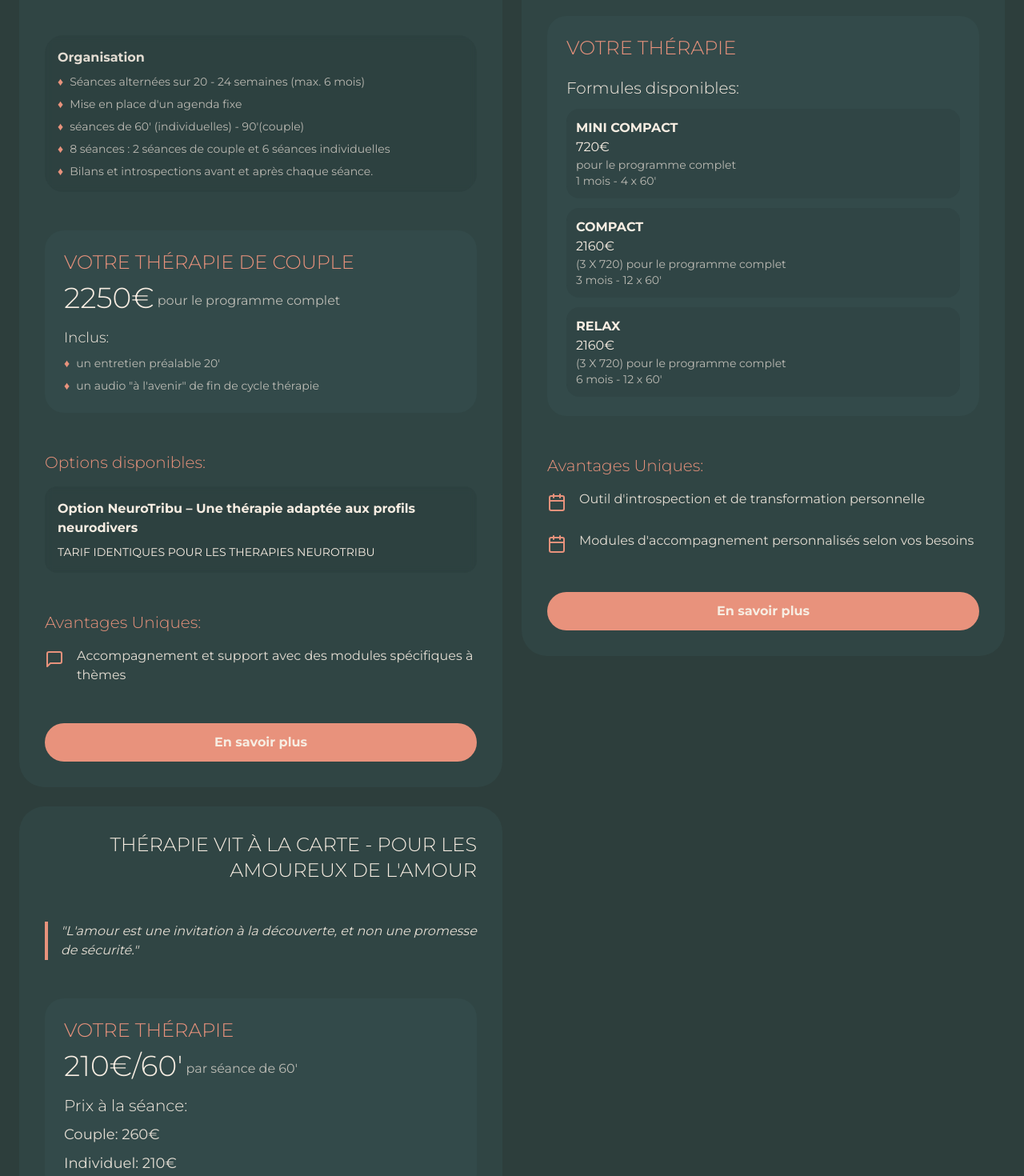
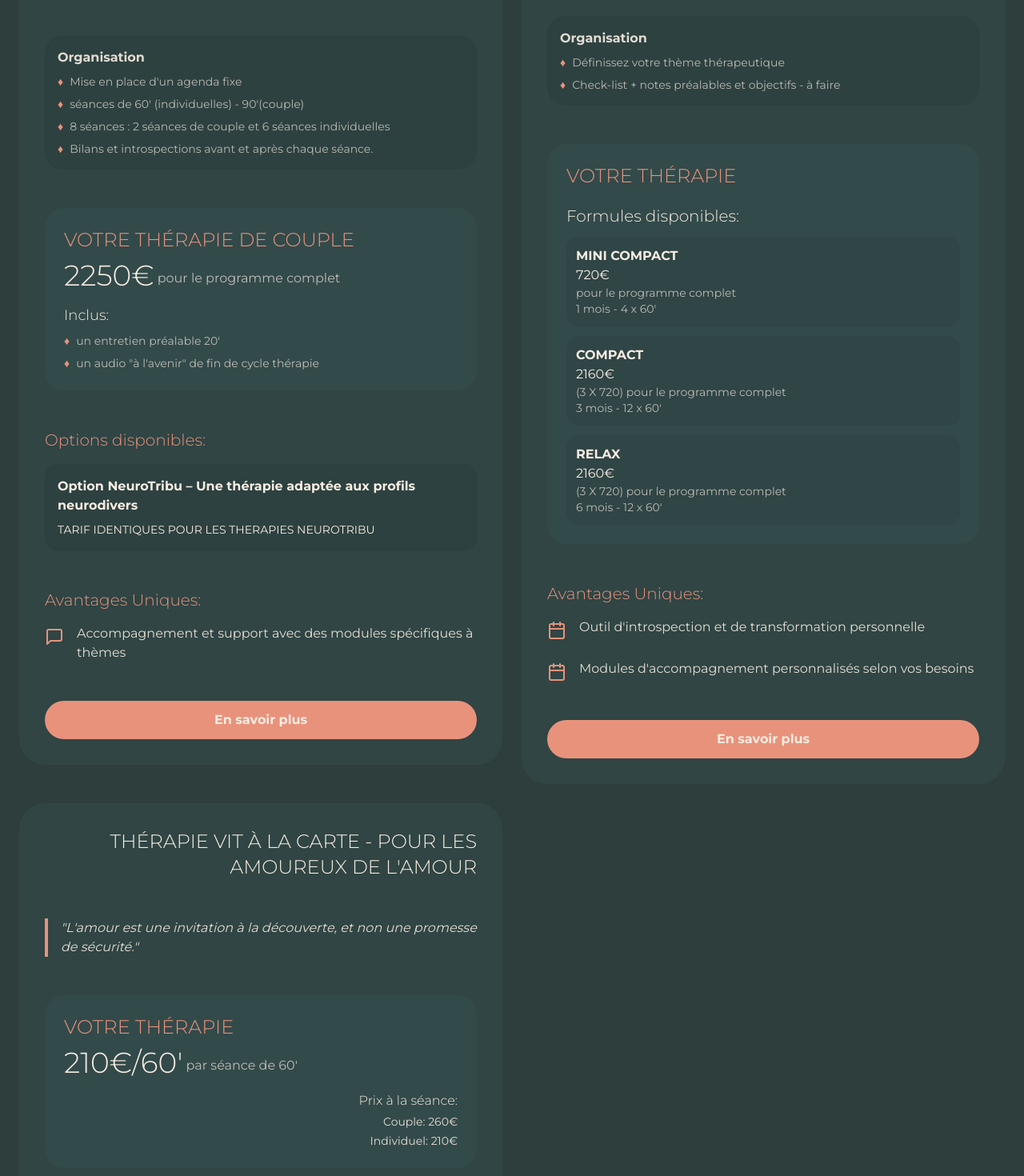
Before and after one commit to numerized/anneyvonnetherapeute, a Next.js app: page /therapies in a window 1280 px wide. Shown: the part 440-1910 px from the top of the page at 80% size. Built offline with nearby package versions, Linux system fonts and the light colour scheme; what @sanity/demo would draw is missing.

Commit message:
Update therapy card UI and standardize therapy offering features

```diff
--- a/components/TherapyOfferings/TherapyCard.tsx
+++ b/components/TherapyOfferings/TherapyCard.tsx
@@ -57,10 +57,15 @@ export const TherapyCard: React.FC<TherapyCardProps> = ({
   const getOrganizationPoints = () => {
     const points: string[] = [];
 
-    if (therapy.mainOffering.details?.duration) {
-      points.push(therapy.mainOffering.details.duration);
+    // For individual therapy, return specific points
+    if (therapy.id === 'individual') {
+      return [
+        "Définissez votre thème thérapeutique",
+        "Check-list + notes préalables et objectifs - à faire"
+      ];
     }
 
+    // For other therapy types (like couple)
     if (therapy.mainOffering.details?.schedule) {
       points.push(therapy.mainOffering.details.schedule);
     }
@@ -71,6 +76,33 @@ export const TherapyCard: React.FC<TherapyCardProps> = ({
 
     if (therapy.mainOffering.process?.details) {
       points.push(...therapy.mainOffering.process.details);
+    }
+
+    // For individual therapy with formulas
+    if (therapy.mainOffering.formulas && therapy.mainOffering.formulas.length > 0) {
+      // Add duration from formulas
+      const formulas = therapy.mainOffering.formulas;
+      const durations = formulas
+        .map(f => f.duration)
+        .filter((duration): duration is string => duration !== undefined && duration !== null);
+
+      if (durations.length > 0) {
+        points.push(...durations);
+      }
+
+      // Add features from formulas
+      const allFeatures: string[] = [];
+      formulas.forEach(formula => {
+        if (formula.features && formula.features.length > 0) {
+          allFeatures.push(...formula.features);
+        }
+      });
+
+      // Add unique features to points
+      if (allFeatures.length > 0) {
+        const uniqueFeatures = [...new Set(allFeatures)];
+        points.push(...uniqueFeatures);
+      }
     }
 
     return points;
@@ -234,10 +266,10 @@ export const TherapyCard: React.FC<TherapyCardProps> = ({
 
             {/* Pricing for VIT à la carte */}
             {therapy.pricing && typeof therapy.pricing === 'object' && (
-              <div className="space-y-2 mt-2">
-                <p className="text-xl text-primary-cream font-light">Prix à la séance:</p>
-                <p className="text-lg text-primary-cream/90">Couple: {therapy.pricing.couple}€</p>
-                <p className="text-lg text-primary-cream/90">Individuel: {therapy.pricing.individual}€</p>
+              <div className="space-y-1 mt-2 text-right">
+                <p className="text-base text-primary-cream font-light">Prix à la séance:</p>
+                <p className="text-sm text-primary-cream/90">Couple: {therapy.pricing.couple}€</p>
+                <p className="text-sm text-primary-cream/90">Individuel: {therapy.pricing.individual}€</p>
               </div>
             )}
 
--- a/data/therapyOfferings/offerings.json
+++ b/data/therapyOfferings/offerings.json
@@ -146,8 +146,9 @@
             "id": "mini-compact",
             "title": "MINI COMPACT",
             "features": [
-              "Définissez votre thème thérapeutique en ligne",
-              "Agenda fixe (fixer les 4 séances)"
+              "Définissez votre thème thérapeutique",
+              "Check-list + notes préalables et objectifs - à faire",
+              "Agenda fixe 4 séances sur 1 mois"
             ],
             "duration": "1 mois - 4 x 60'",
             "price": 720.00,
@@ -157,7 +158,8 @@
             "id": "compact",
             "title": "COMPACT",
             "features": [
-              "Définissez votre thème thérapeutique en ligne (check list + notes préalables et objectifs) - à faire",
+              "Définissez votre thème thérapeutique",
+              "Check-list + notes préalables et objectifs - à faire",
               "Agenda fixe : 2 séances par mois"
             ],
             "duration": "3 mois - 12 x 60'",
@@ -168,7 +170,8 @@
             "id": "relax",
             "title": "RELAX",
             "features": [
-              "Définissez votre thème thérapeutique en ligne",
+              "Définissez votre thème thérapeutique",
+              "Check-list + notes préalables et objectifs - à faire",
               "Agenda fixe : 1 séance par mois"
             ],
             "duration": "6 mois - 12 x 60'",
```
